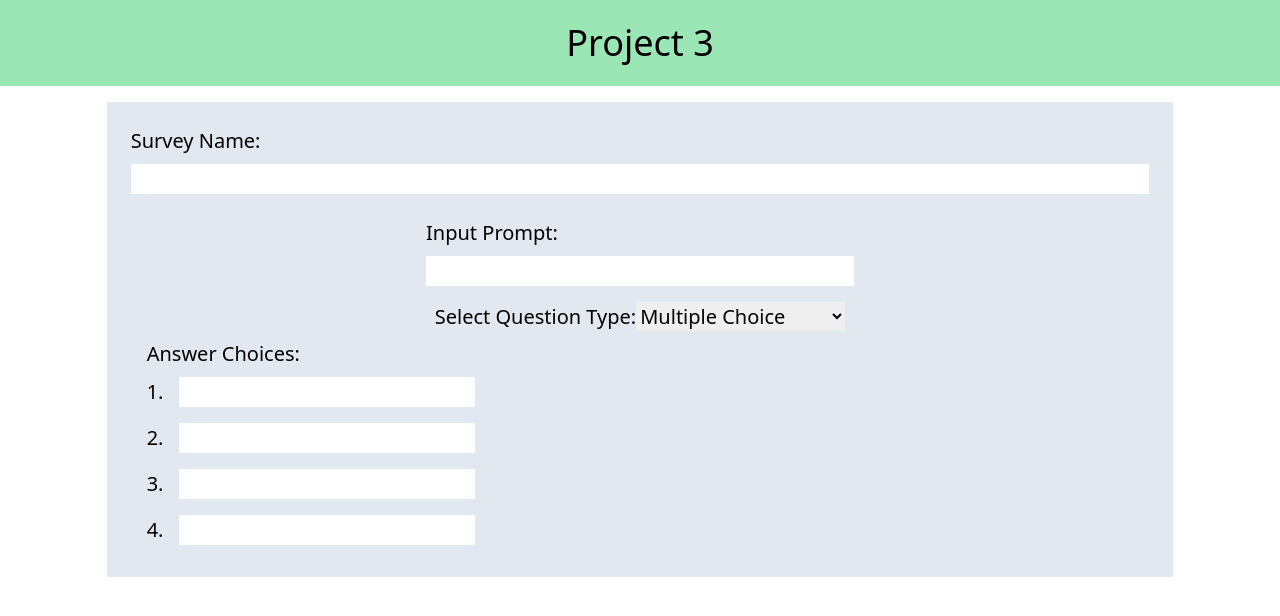
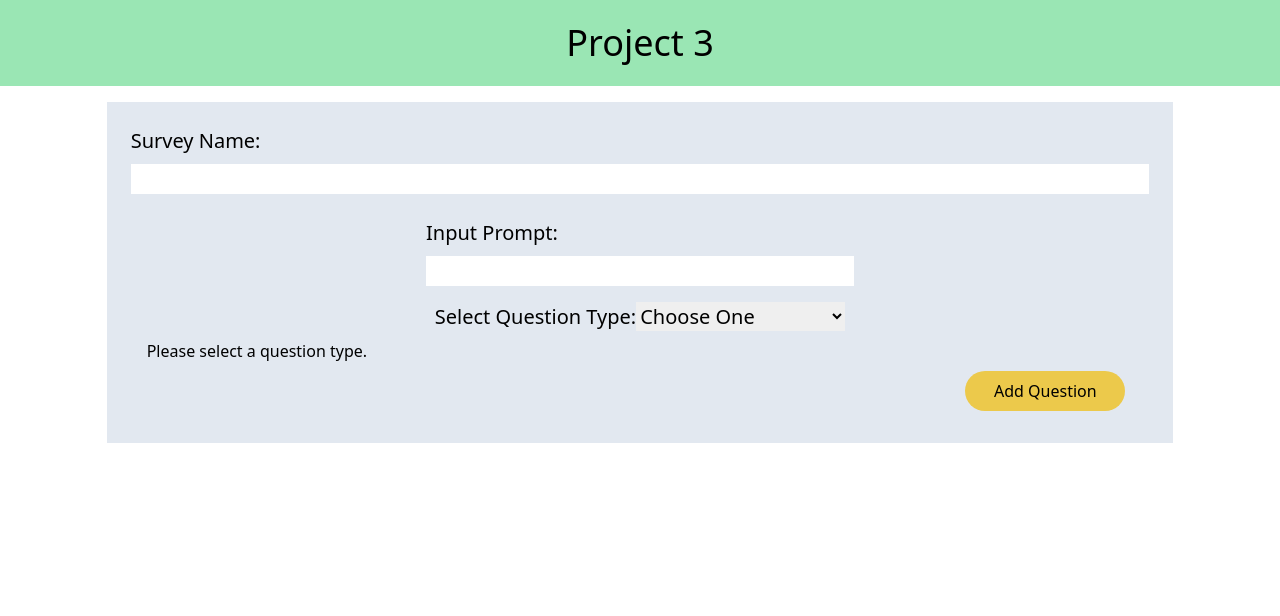
Before and after one commit to damianjuan/InQuire, a React (Create React App) app in the folder client/: page /create-survey in a window 1280 px wide. Shown: the top 616 px of the page. Built offline with nearby package versions, Linux system fonts and the light colour scheme.

Commit message:
more efficient question selection

```diff
--- a/client/src/components/CreateMultiple.js
+++ b/client/src/components/CreateMultiple.js
@@ -1,24 +1,24 @@
 import React from "react";
 
-function CreateMultiple() {
+function CreateMultiple({ handleFieldChange }) {
     return(
         <div className="flex flex-col text-xl flex-1">
             Answer Choices:
             <label className="">
                 1.
-                <input className="ml-4 my-2 w-auto" type="text" name="choice1" />
+                <input className="ml-4 my-2 w-auto" type="text" name="0" onChange={handleFieldChange} />
             </label>
             <label className="">
                 2.
-                <input className="ml-4 my-2 w-auto" type="text" name="choice2" />
+                <input className="ml-4 my-2 w-auto" type="text" name="1" onChange={handleFieldChange} />
             </label>
             <label className="">
                 3.
-                <input className="ml-4 my-2 w-auto" type="text" name="choice3" />
+                <input className="ml-4 my-2 w-auto" type="text" name="2" onChange={handleFieldChange} />
             </label>
             <label className="">
                 4.
-                <input className="ml-4 my-2 w-auto" type="text" name="choice4" />
+                <input className="ml-4 my-2 w-auto" type="text" name="3" onChange={handleFieldChange} />
             </label>
         </div>
     );
--- a/client/src/components/CreateQuestion.js
+++ b/client/src/components/CreateQuestion.js
@@ -1,16 +1,22 @@
-import React from "react";
+import React, { useRef } from "react";
 import { useQuestionContext } from "../utils/CreateQuestionState";
 import CreateMultiple from "../components/CreateMultiple";
 
-function CreateQuestion({ handleTypeChange }) {
+function CreateQuestion(/*{ handleFieldChange }*/) {
+    const questionRef = useRef();
+    const answerOneRef = useRef();
+    const answerTwoRef = useRef();
+    const answerThreeRef = useRef();
+    const answerFourRef = useRef();
     const [state, dispatch] = useQuestionContext();
+    console.log(state);
 
     function testDiv(type) {
         switch (type) {
             case "multipleChoice":
             case "selectApply":
                 return (
-                    <CreateMultiple />
+                    <CreateMultiple answerOneRef={answerOneRef} answerTwoRef={answerTwoRef} answerThreeRef={answerThreeRef} answerFourRef={answerFourRef} />
                 );
             case "freeResponse":
                 return (
@@ -18,28 +24,41 @@ function CreateQuestion({ handleTypeChange }) {
                 );
             default:
                 return (
-                    <div>Invalid Question Type</div>
+                    <div>Please select a question type.</div>
                 )
         }
     }
 
+    function addQuestion(e) {
+        e.preventDefault();
+
+        dispatch({
+            call: "add",
+            question: state.question,
+            type: state.type,
+            contents: state.contents
+        });
+    }
+
     return(
-        <form className="flex flex-col p-2 mx-4">
+        <form className="flex flex-col p-2 mx-4" onSubmit={addQuestion}>
             <div className="flex flex-col flex-1">
-                <label className="flex-1 text-xl mx-auto">
+                <label className="flex-1 text-xl mx-auto" ref={questionRef}>
                     Input Prompt:
-                    <input className="my-2 w-full" type="text" name="prompt" />
+                    <input className="my-2 w-full" type="text" name="question" />
                 </label>
                 <label className="flex-1 text-xl mx-auto">
                     Select Question Type:
-                    <select className="my-2" name="questionType" onChange={handleTypeChange}>
+                    <select className="my-2" name="type" onChange={(e) => dispatch({call: "change", type: e.target.value})}>
+                        <option value="choose">Choose One</option>
                         <option value="multipleChoice">Multiple Choice</option>
                         <option value="selectApply">Select All That Apply</option>
                         <option value="freeResponse">Free Response</option>
                     </select>
                 </label>
             </div>
-            {testDiv(state.type)}
+            {testDiv(state[state.length - 1].type)}
+            <button className="m-2 p-2 bg-yellow-500 rounded-full w-40 self-end" type="submit">Add Question</button>
         </form>
     );
 }
--- a/client/src/pages/CreateSurvey.js
+++ b/client/src/pages/CreateSurvey.js
@@ -1,22 +1,37 @@
-import React, { useState } from "react";
+import React/*, { useState }*/ from "react";
 import CreateQuestion from "../components/CreateQuestion";
 import { QuestionProvider } from "../utils/CreateQuestionState";
 import StoredQuestions from "../components/StoredQuestions";
 
 function CreateSurvey() {
-    const [questionState, setQuestionState] = useState({
-        question: "",
-        type: "multipleChoice",
-        contents: []
-    });
+    // const [questionState, setQuestionState] = useState({
+    //     question: "",
+    //     type: "multipleChoice",
+    //     contents: []
+    // });
 
-    function handleTypeChange(e) {
-        questionState.type = e.target.value;
+    // function handleFieldChange(e) {
+    //     switch (e.target.name) {
+    //         case "type":
+    //             questionState.type = e.target.value;
+    //             break;
+    //         case "question":
+    //             questionState.question = e.target.value;
+    //             break;
+    //         case "0":
+    //         case "1":
+    //         case "2":
+    //         case "3":
+    //             questionState.contents[parseInt(e.target.name)] = e.target.value;
+    //             break;
+    //         default:
+    //             return console.error("invalid field");
+    //     }
 
-        setQuestionState({
-            ...questionState
-        });
-    }
+    //     setQuestionState({
+    //         ...questionState
+    //     });
+    // }
 
     return (
         <main className="mx-auto my-4 p-4 w-5/6 bg-gray-300">
@@ -26,9 +41,9 @@ function CreateSurvey() {
                     <input className="my-2 w-full" type="text" name="surveyName" />
                 </label>
             </form>
-            <QuestionProvider value={questionState}>
+            <QuestionProvider>
                 <StoredQuestions />
-                <CreateQuestion handleTypeChange={handleTypeChange}/>
+                <CreateQuestion />
             </QuestionProvider>
         </main>
     )
--- a/client/src/utils/CreateQuestionState.js
+++ b/client/src/utils/CreateQuestionState.js
@@ -1,4 +1,4 @@
-import React, { createContext, useReducer, useContext, useState } from "react";
+import React, { createContext, useReducer, useContext } from "react";
 
 const QuestionContext = createContext({
     id: "",
@@ -11,27 +11,39 @@ const { Provider } = QuestionContext;
 function reducer(state, action) {
     switch (action.call) {
         case "add":
-            return [
-                ...state,
-                {
-                    id: state.length * Math.random(),
-                    question: action.question,
-                    type: action.type,
-                    contents: action.Contents
+            // return [
+            //     ...state,
+            //     {
+            //         id: action.id,
+            //         question: action.question,
+            //         type: action.type,
+            //         contents: action.Contents
+            //     }
+            // ];
+            return state;
+        case "change":
+            return state.map((item, i) => {
+                if (i === (state.length - 1)) {
+                    return Object.assign({}, item, {
+                        type: action.type
+                    });
                 }
-            ];
+                return item;
+            });
+            // const item = state[state.length - 1];
+            // const changed = Object.assign(item, {
+            //     type: action.type
+            // });
+            // console.log(changed);
         default:
             return state;
     }
 }
 
-function QuestionProvider({ value, ...props}) {
-    const [state, dispatch] = useReducer(reducer, []);
-    // console.log(state);
-    // console.log(dispatch);
-    // console.log("value", value);
+function QuestionProvider({ value = [{ id: "", question: "", type: "choose", contents: [] }], ...props}) {
+    const [state, dispatch] = useReducer(reducer, value);
 
-    return <Provider value={[value, dispatch]} {...props} />;
+    return <Provider value={[state, dispatch]} {...props} />;
 }
 
 function useQuestionContext() {
```
